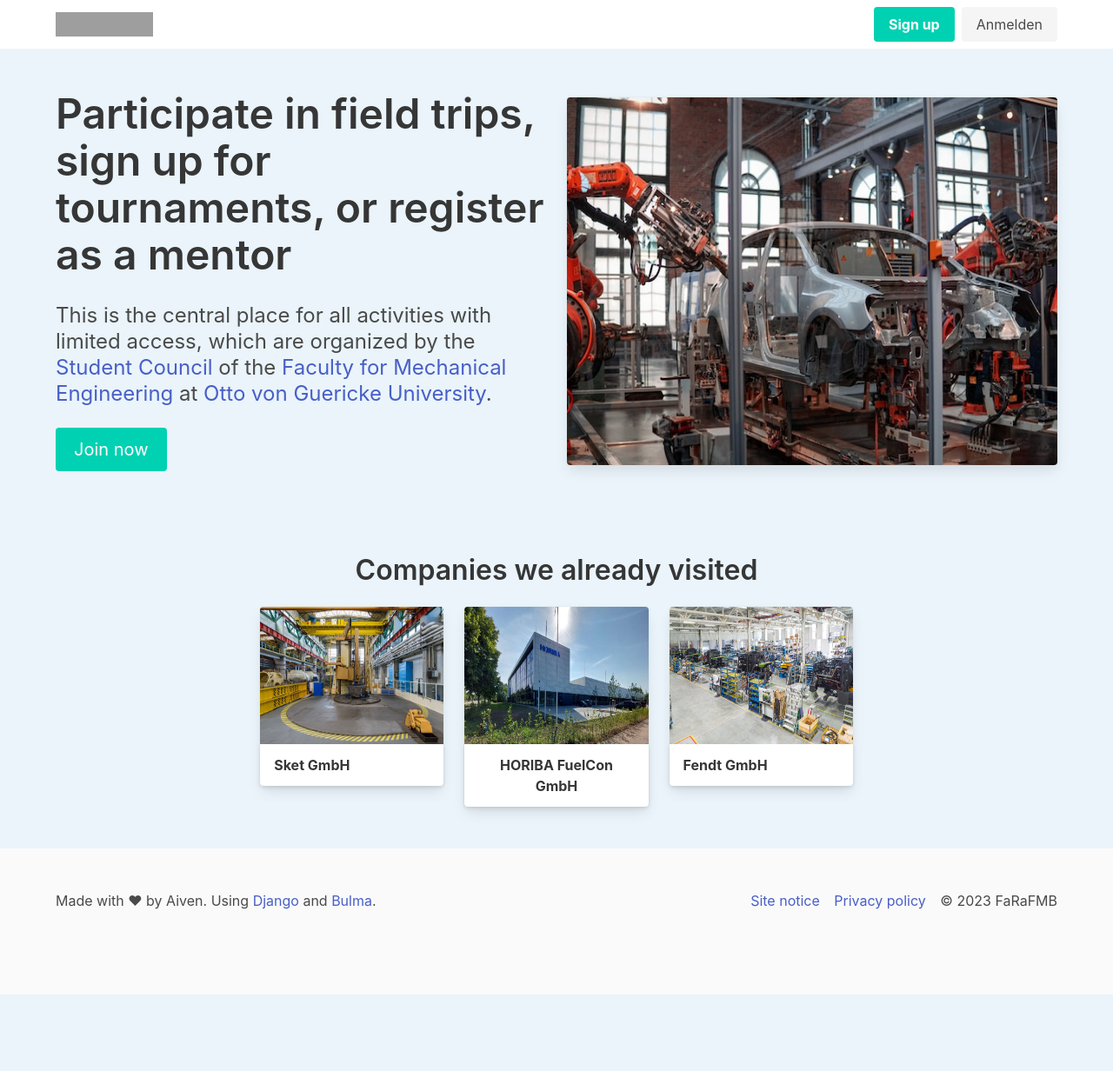
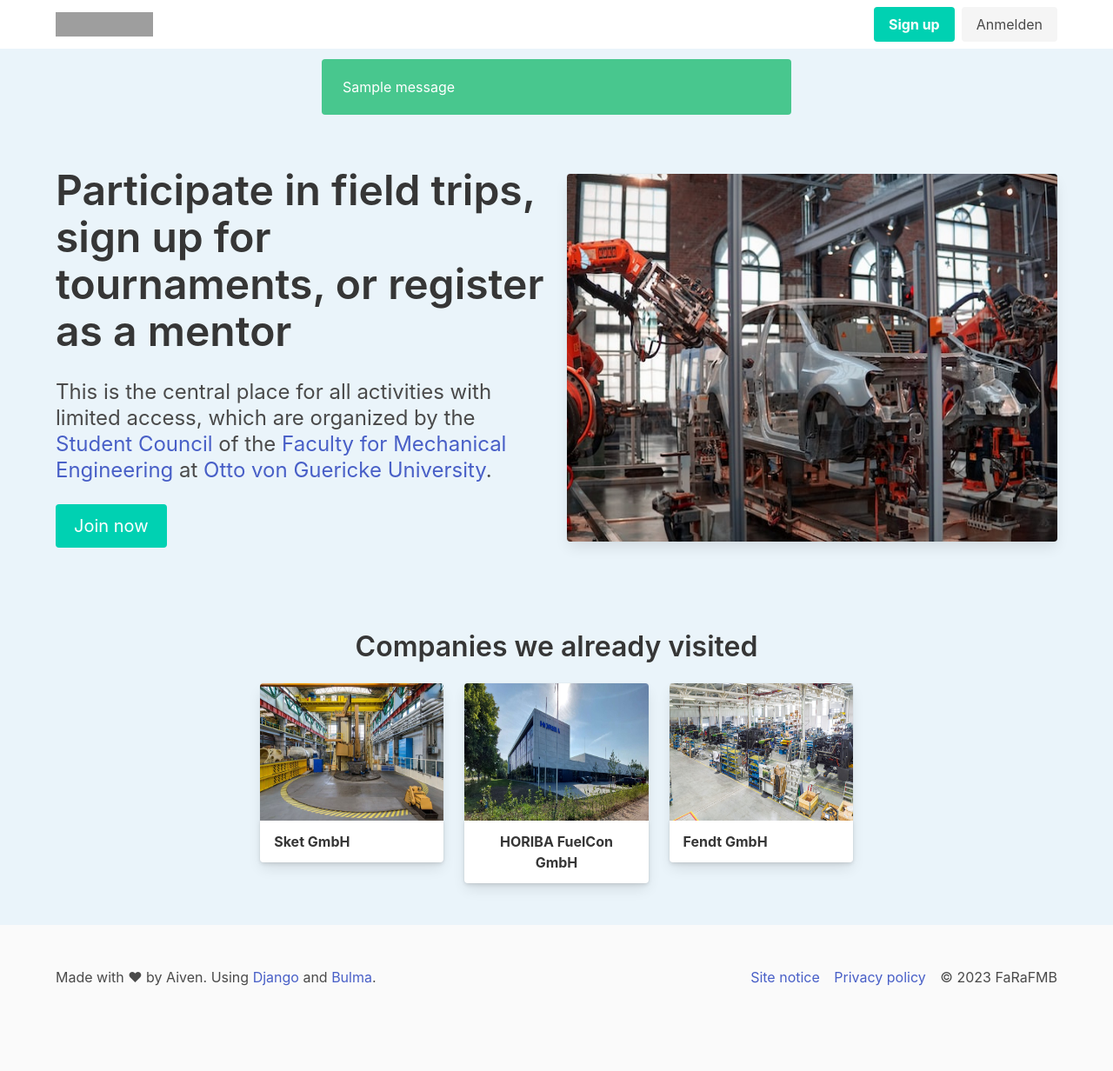
Before and after one commit to timptner/klubhaus, a Django app: page / in a window 1280 px wide. Shown: the whole page at 87% size. Before the commit the page ends 1144 px from the top, so only its background shows below. Run offline with Django 4.2, Linux system fonts and the light colour scheme; tables that the repository leaves empty hold one stand-in row (values such as "Sample post"); one stand-in notice (Sample message) is shown; grey boxes are pictures that could not be loaded.

Commit message:
Enable flash messages

```diff
--- /dev/null
+++ b/farafmb/templates/_messages.html
@@ -0,0 +1,11 @@
+{% if messages %}
+    <div class="container">
+        <div class="columns is-centered">
+            <div class="column is-half">
+                {% for message in messages %}
+                    <div class="notification m-3{% if message.tags %} {{ message.tags }}{% endif %}">{{ message }}</div>
+                {% endfor %}
+            </div>
+        </div>
+    </div>
+{% endif %}
--- a/farafmb/templates/base.html
+++ b/farafmb/templates/base.html
@@ -11,6 +11,8 @@
 
 {% include '_navbar.html' %}
 
+{% include '_messages.html' %}
+
 {% block page %}
     <section class="section">
         <div class="container">
```
Also changed, not shown: farafmb/settings.py (+13 -0 lines).
